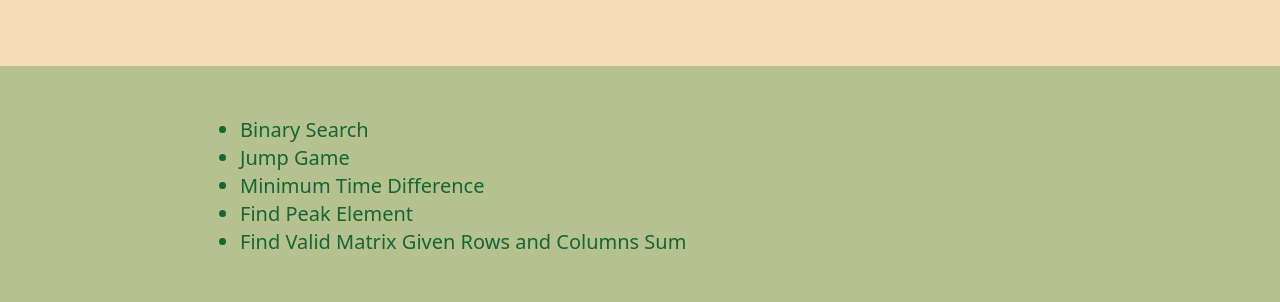
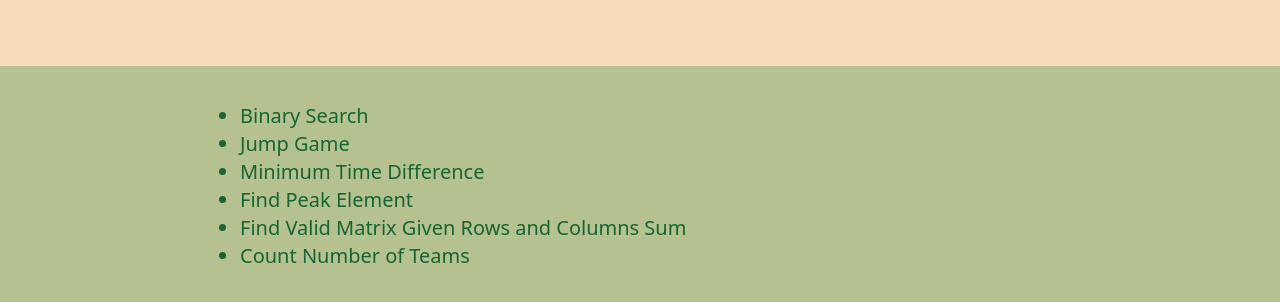
Before and after one commit to omm008/Leetcode, a plain HTML site: page index.html in a window 1280 px wide. Shown: the part 622-924 px from the top of the page. Drawn offline with nearby package versions, Linux system fonts and the light colour scheme.

Commit message:
Update index.html

```diff
--- a/index.html
+++ b/index.html
@@ -31,6 +31,7 @@
             <li><a href="https://leetcode.com/problems/minimum-time-difference/description/" class="hover:text-blue-600">Minimum Time Difference</a></li>
              <li><a href="https://leetcode.com/problems/find-peak-element/description/" class="hover:text-blue-600">Find Peak Element</a></li>
              <li><a href="https://leetcode.com/problems/find-valid-matrix-given-row-and-column-sums/" class="hover:text-blue-600">Find Valid Matrix Given Rows and Columns Sum</a></li>
+             <li><a href="https://leetcode.com/problems/count-number-of-teams/description/" class="hover:text-blue-600">Count Number of Teams</a></li>
 <!--              <li><a href="" class="hover:text-blue-600">Many more</a></li> -->
         </ul>
     </div>
```
